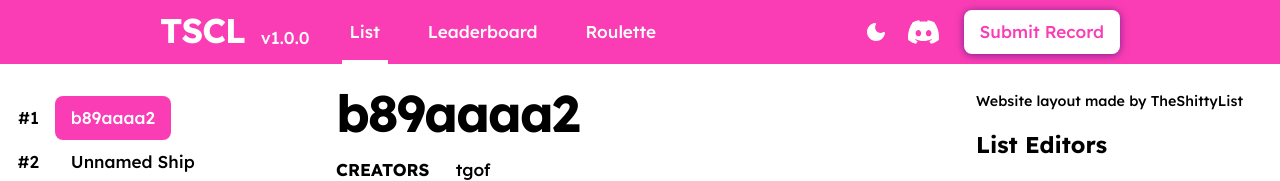
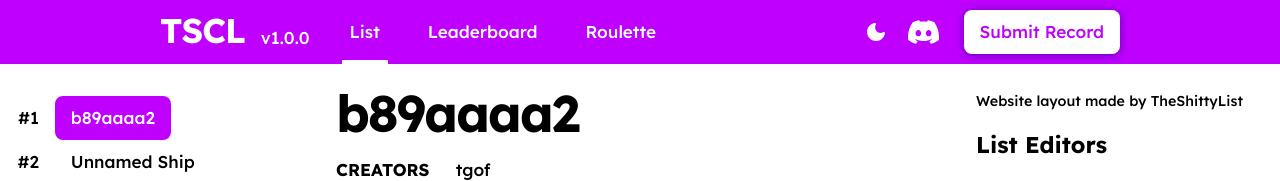
Before and after one commit to Theorangeamongus/The-Ship-Challenge-List, a plain HTML site: page index.html in a window 1280 px wide. Shown: the top 181 px of the page. Drawn offline with nearby package versions, Linux system fonts and the light colour scheme.

Commit message:
Update main.css

```diff
--- a/css/main.css
+++ b/css/main.css
@@ -3,7 +3,7 @@
     --color-on-background: black;
     --color-background-hover: #FA63C3;
     --color-on-background-hover: black;
-    --color-primary: #FB3DB5;
+    --color-primary: #BF00FF;
     --color-on-primary: white;
     --color-error: #de0000;
     --color-on-error: white;
```
